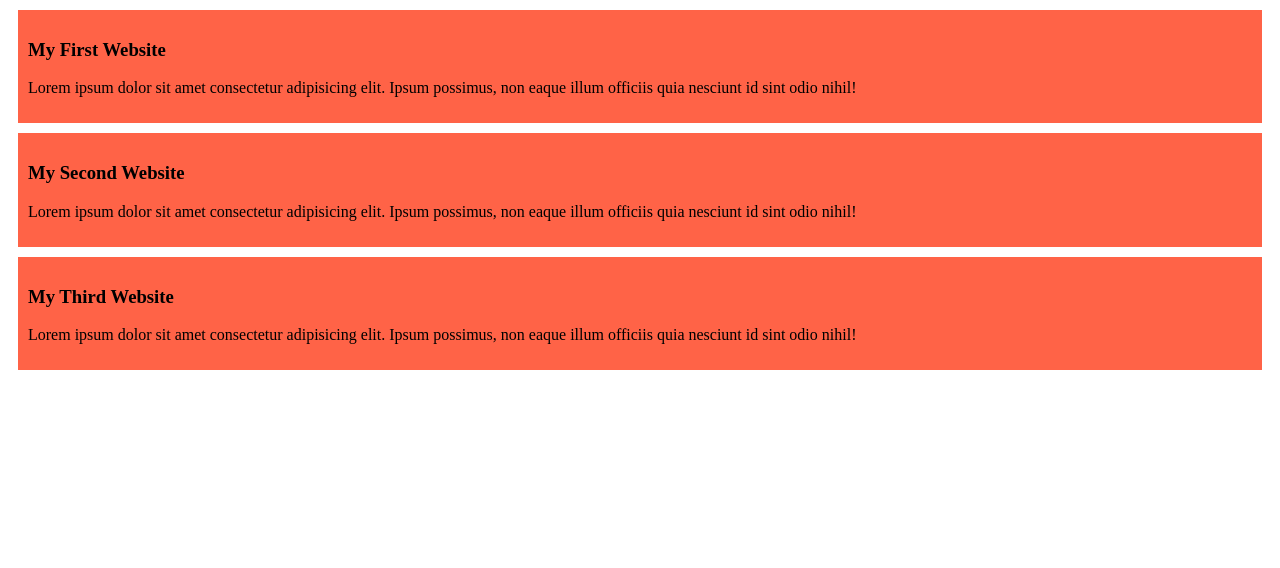
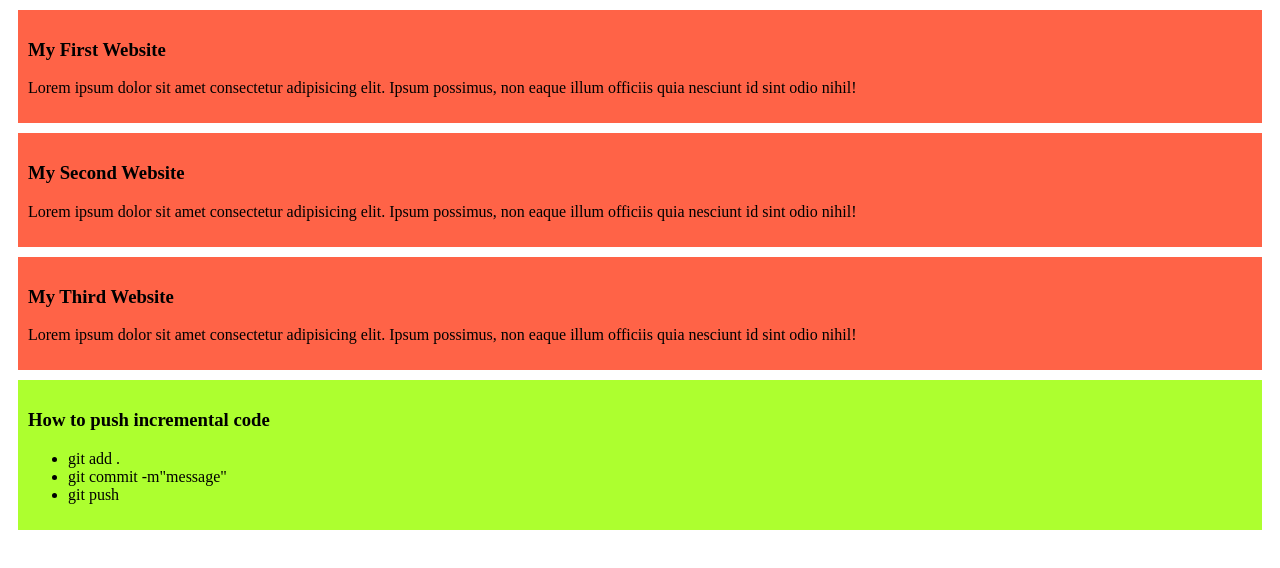
Before and after one commit to adarsha221/my-first-github-repo, a plain HTML site: page index.html in a window 1280 px wide. Drawn offline with Linux system fonts and the light colour scheme.

Commit message:
added the list

```diff
--- a/index.html
+++ b/index.html
@@ -19,5 +19,13 @@
         <h3>My Third Website</h3>
         <p>Lorem ipsum dolor sit amet consectetur adipisicing elit. Ipsum possimus, non eaque illum officiis quia nesciunt id sint odio nihil!</p>
     </div>
+    <div class="imp">
+        <h3>How to push incremental code</h3>
+        <ul>
+            <li>git add .</li>
+            <li>git commit -m"message"</li>
+            <li>git push</li>
+        </ul>
+    </div>
 </body>
 </html>
--- a/styles/blog.css
+++ b/styles/blog.css
@@ -3,3 +3,7 @@ div{
     padding: 10px;
     margin: 10px;
 }
+.imp{
+    background-color: greenyellow;
+    /* text-align: center; */
+}
```
